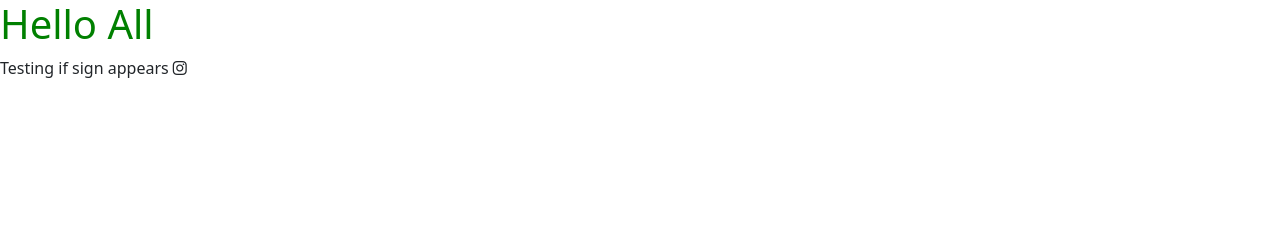
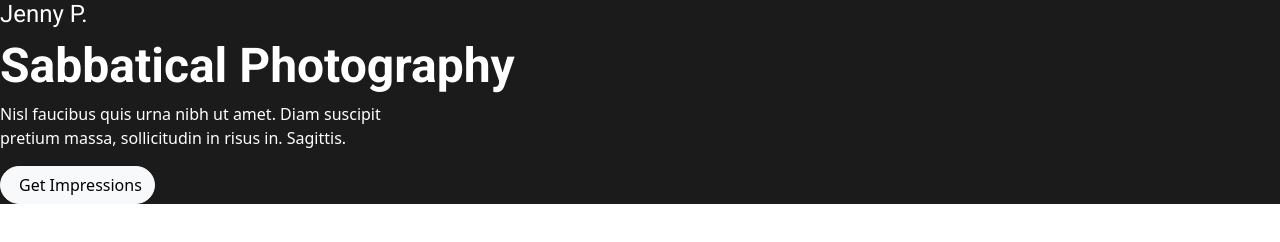
Before and after one commit to jtothepro/jennys_portfolio_project, a plain HTML site: page index.html in a window 1280 px wide. Drawn offline with nearby package versions, Linux system fonts and the light colour scheme.

Commit message:
Added first steps to great the hero element

```diff
--- a/index.html
+++ b/index.html
@@ -34,13 +34,17 @@
     <title>🏡 Homepage</title>
   </head>
   <body>
-    <h1>Hello All</h1>
+    <div class="hero">
+      <h2>Jenny P.</h2>
+      <h1>Sabbatical Photography</h1>
 
-    <div>
-      <p>
-        Testing if sign appears
-        <i class="fa-brands fa-instagram"></i>
-      </p>
+      <div>
+        <p>
+          Nisl faucibus quis urna nibh ut amet. Diam suscipit <br />
+          pretium massa, sollicitudin in risus in. Sagittis.
+        </p>
+        <a href="#" class="btn btn-light">Get Impressions</a>
+      </div>
     </div>
   </body>
 </html>
--- a/style.css
+++ b/style.css
@@ -15,6 +15,28 @@
   font-weight: 700;
   font-style: normal;
 }
+.hero {
+  background-color: #1b1b1b;
+}
 h1 {
-  color: green;
+  color: white;
+  font-family: "Roboto", serif;
+  font-weight: 700;
+  font-style: normal;
+  font-size: 48px;
 }
+
+h2 {
+  color: white;
+  font-family: "Roboto", serif;
+  font-weight: 400;
+  font-style: normal;
+  font-size: 24px;
+}
+.btn {
+  border-radius: 50px;
+  padding-left: 18px;
+}
+p {
+  color: white;
+}
```
Also changed, not shown: gallery.html (+5 -1 lines).
